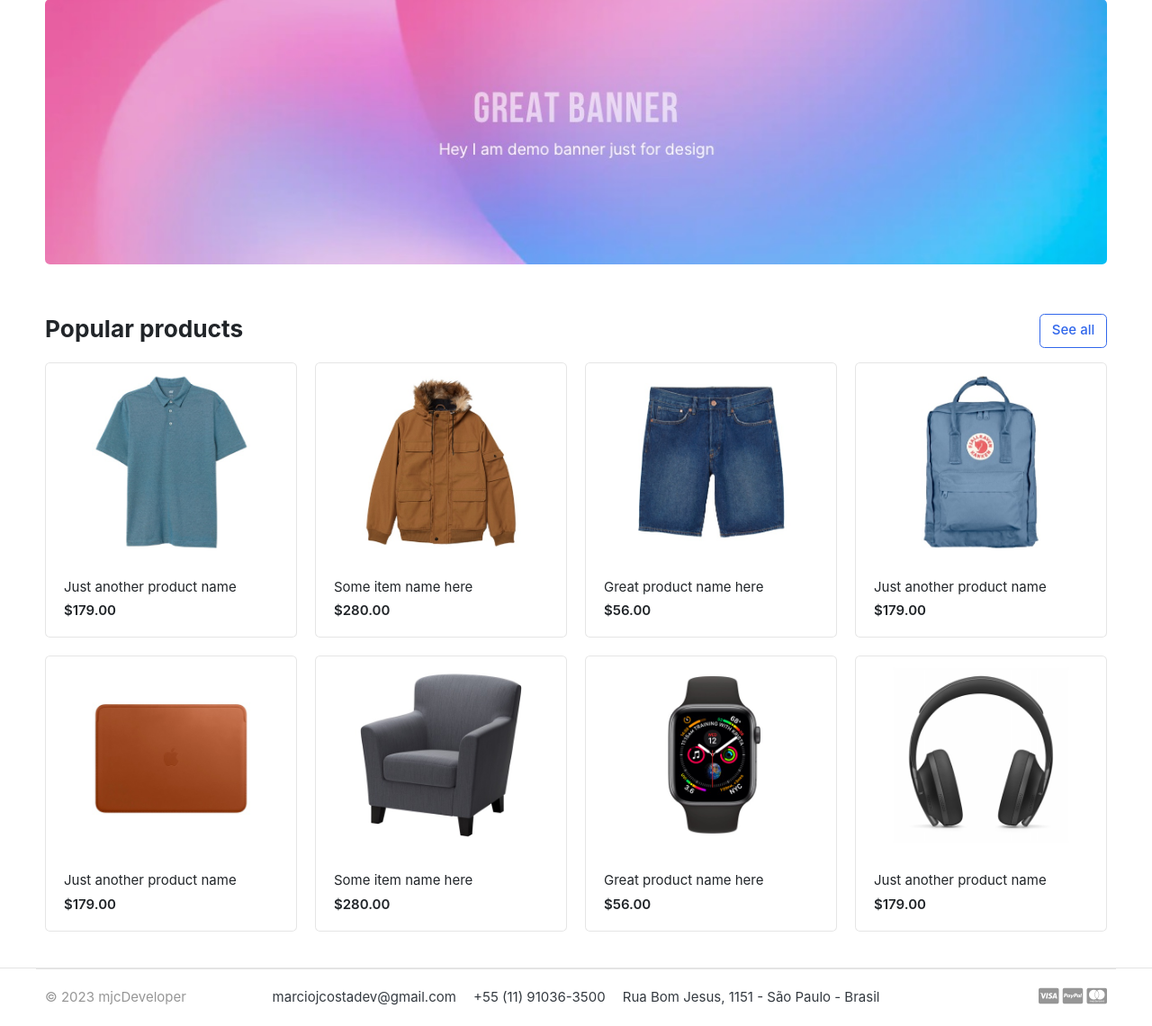
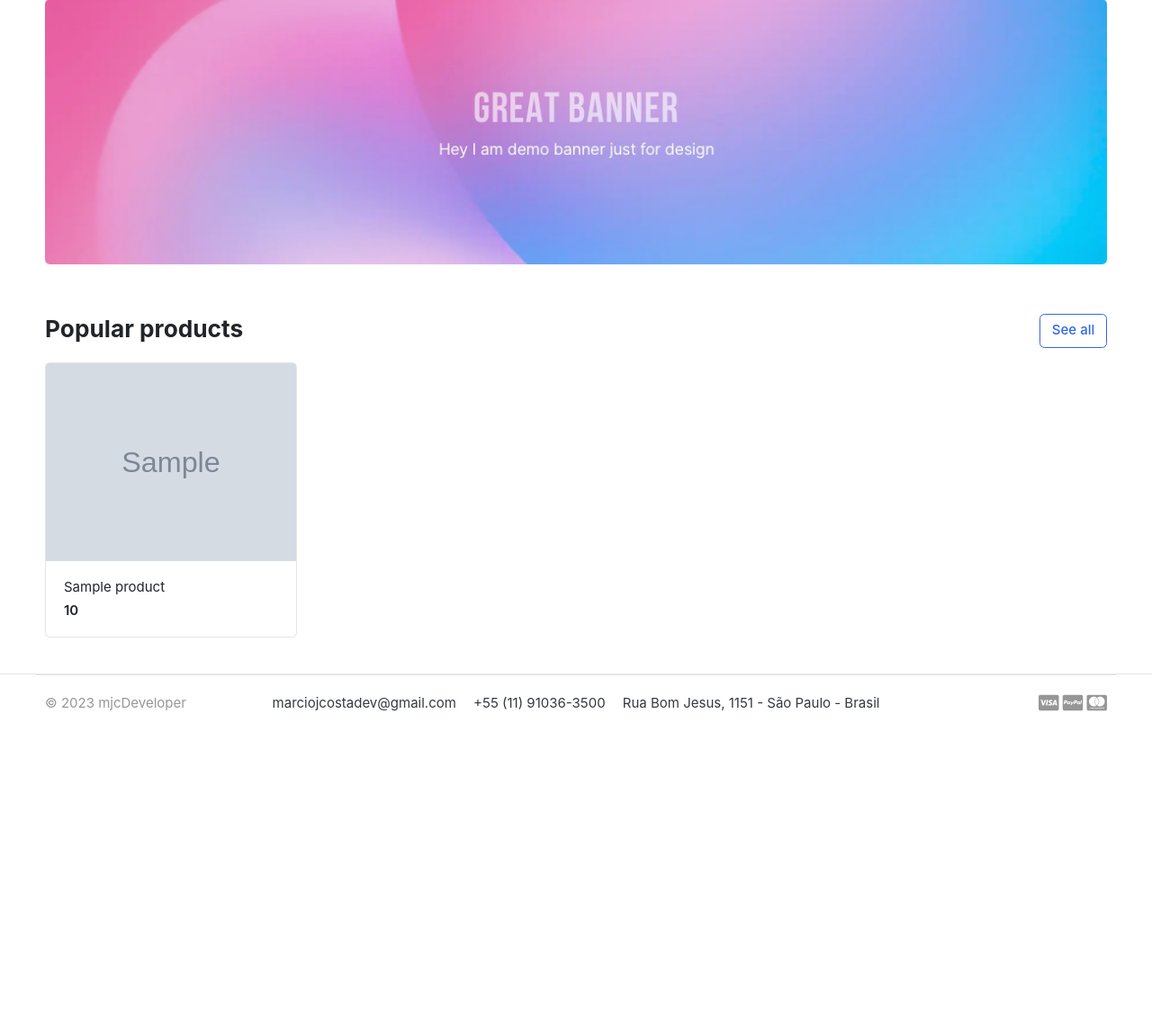
Before and after one commit to MarcioJCosta10/my_store_full, a Django app: page / in a window 1280 px wide. Shown: the part 139-1280 px from the top of the page at 90% size. After the commit the page ends 930 px from the top, so only its background shows below. Run offline with Django 4.2, Linux system fonts and the light colour scheme; tables that the repository leaves empty hold one stand-in row (values such as "Sample post"); grey boxes marked "Sample" are stand-in pictures; some libraries are stand-ins or nearby versions; some web fonts are replaced.

Commit message:
get all products and return in context t home.html in my_store_full/views.py and create loop to show all products in home.html

```diff
--- a/my_store_full/views.py
+++ b/my_store_full/views.py
@@ -1,5 +1,11 @@
 from django.shortcuts import render
+from store.models import Product
 
 
 def home(request):
-  return render(request, 'home.html')
+  products = Product.objects.all().filter(is_available=True)
+
+  context = {
+    'products': products,
+  }
+  return render(request, 'home.html', context)
--- a/templates/home.html
+++ b/templates/home.html
@@ -26,80 +26,18 @@
 </header><!-- sect-heading -->
 
 <div class="row">
+	{% for product in products %}
 	<div class="col-md-3">
 		<div class="card card-product-grid">
-			<a href="./product-detail.html" class="img-wrap"> <img src="{% static 'images/items/1.jpg'%}"> </a>
+			<a href="./product-detail.html" class="img-wrap"> <img src="{{ product.images.url }}"> </a>
 			<figcaption class="info-wrap">
-				<a href="./product-detail.html" class="title">Just another product name</a>
-				<div class="price mt-1">$179.00</div> <!-- price-wrap.// -->
+				<a href="./product-detail.html" class="title">{{ product.product_name }}</a>
+				<div class="price mt-1">{{ product.price}}</div> <!-- price-wrap.// -->
 			</figcaption>
 		</div>
 	</div> <!-- col.// -->
-	<div class="col-md-3">
-		<div class="card card-product-grid">
-			<a href="./product-detail.html" class="img-wrap"> <img src="{% static 'images/items/2.jpg' %}"> </a>
-			<figcaption class="info-wrap">
-				<a href="./product-detail.html" class="title">Some item name here</a>
-				<div class="price mt-1">$280.00</div> <!-- price-wrap.// -->
-			</figcaption>
-		</div>
-	</div> <!-- col.// -->
-	<div class="col-md-3">
-		<div class="card card-product-grid">
-			<a href="./product-detail.html" class="img-wrap"> <img src="{% static 'images/items/3.jpg' %}"> </a>
-			<figcaption class="info-wrap">
-				<a href="./product-detail.html" class="title">Great product name here</a>
-				<div class="price mt-1">$56.00</div> <!-- price-wrap.// -->
-			</figcaption>
-		</div>
-	</div> <!-- col.// -->
-	<div class="col-md-3">
-		<div class="card card-product-grid">
-			<a href="./product-detail.html" class="img-wrap"> <img src="{% static 'images/items/4.jpg' %}"> </a>
-			<figcaption class="info-wrap">
-				<a href="./product-detail.html" class="title">Just another product name</a>
-				<div class="price mt-1">$179.00</div> <!-- price-wrap.// -->
-			</figcaption>
-		</div>
-	</div> <!-- col.// -->
-	<div class="col-md-3">
-		<div class="card card-product-grid">
-			<a href="./product-detail.html" class="img-wrap"> <img src="{% static 'images/items/5.jpg'%}"> </a>
-			<figcaption class="info-wrap">
-				<a href="./product-detail.html" class="title">Just another product name</a>
-				<div class="price mt-1">$179.00</div> <!-- price-wrap.// -->
-			</figcaption>
-		</div>
-	</div> <!-- col.// -->
-	<div class="col-md-3">
-		<div class="card card-product-grid">
-			<a href="./product-detail.html" class="img-wrap"> <img src="{% static 'images/items/6.jpg' %}"> </a>
-			<figcaption class="info-wrap">
-				<a href="./product-detail.html" class="title">Some item name here</a>
-				<div class="price mt-1">$280.00</div> <!-- price-wrap.// -->
-			</figcaption>
-		</div>
-	</div> <!-- col.// -->
-	<div class="col-md-3">
-		<div class="card card-product-grid">
-			<a href="./product-detail.html" class="img-wrap"> <img src="{% static 'images/items/7.jpg' %}"> </a>
-			<figcaption class="info-wrap">
-				<a href="./product-detail.html" class="title">Great product name here</a>
-				<div class="price mt-1">$56.00</div> <!-- price-wrap.// -->
-			</figcaption>
-		</div>
-	</div> <!-- col.// -->
-	<div class="col-md-3">
-		<div class="card card-product-grid">
-			<a href="./product-detail.html" class="img-wrap"> <img src="{% static 'images/items/9.jpg' %}"> </a>
-			<figcaption class="info-wrap">
-				<a href="./product-detail.html" class="title">Just another product name</a>
-				<div class="price mt-1">$179.00</div> <!-- price-wrap.// -->
-			</figcaption>
-		</div>
-	</div> <!-- col.// -->
+	{% endfor %}
 </div> <!-- row.// -->
-
 </div><!-- container // -->
 </section>
 <!-- ========================= SECTION  END// ========================= -->
```
